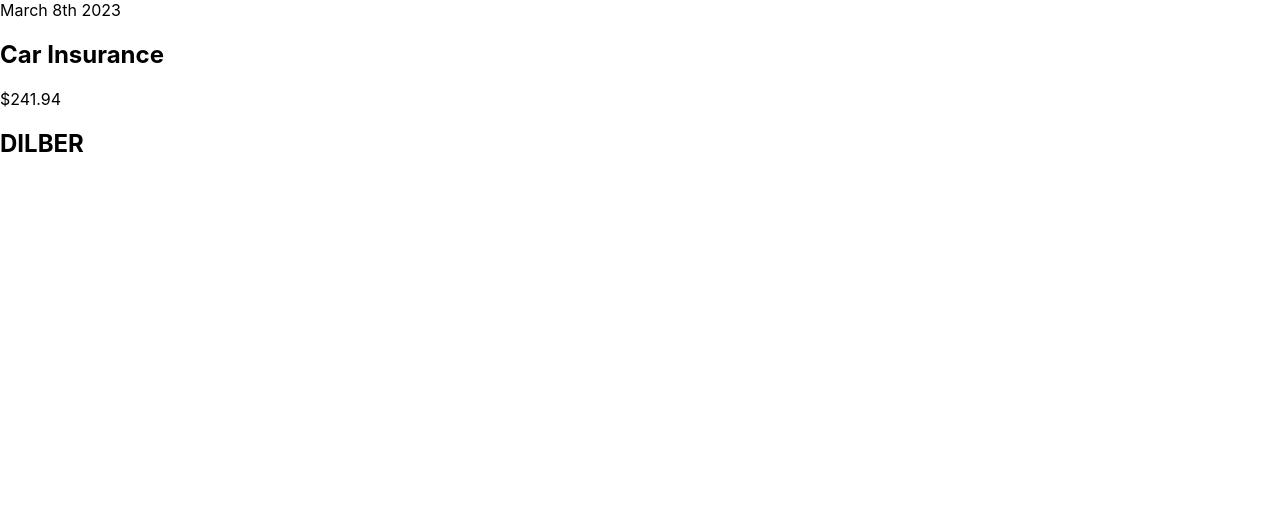
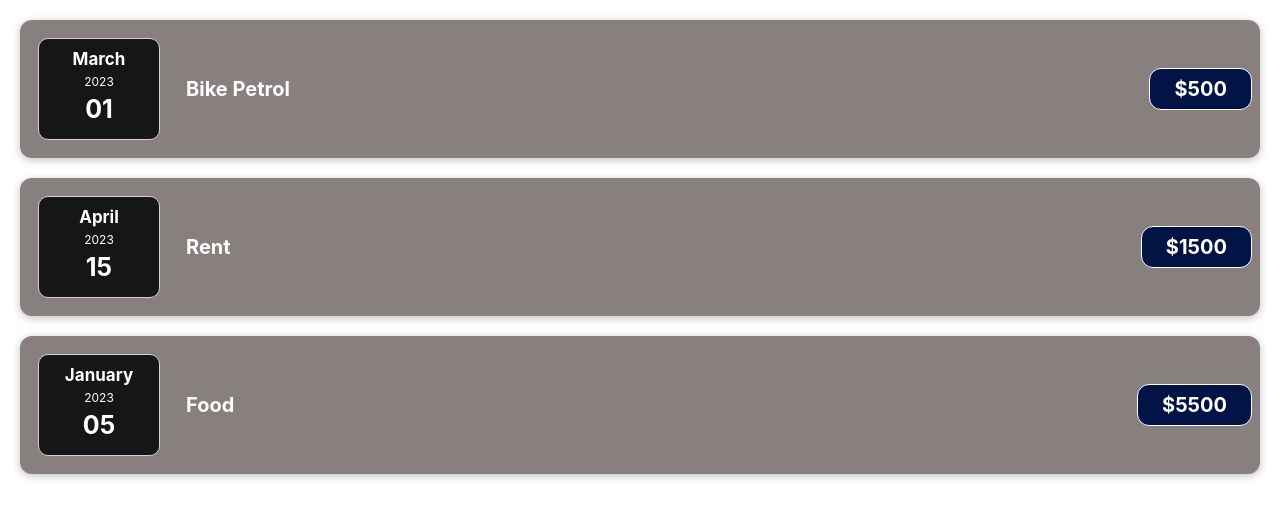
Before and after one commit to DilberHusainKhan/React-complete-guide, a React (Create React App) app in the folder 01-expence-tracker/: page / in a window 1280 px wide. Shown: the top 518 px of the page. Built offline with nearby package versions, Linux system fonts and the light colour scheme.

Commit message:
UPDATE date in expense component

```diff
--- a/01-expence-tracker/src/App.js
+++ b/01-expence-tracker/src/App.js
@@ -1,11 +1,31 @@
 import './App.css';
-import ExpenseItem from './components/ExpenseItem';
+import ExpenseItem from './components/ExpenseItem/ExpenseItem';
 
 function App() {
+  const data =[
+    {
+      id:'e1',
+      title:'Bike Petrol',
+      date:new Date(2023,2,1),
+      price:500.00
+    },{
+      id:'e2',
+      title:'Rent',
+      date:new Date(2023,3,15),
+      price:1500.00
+    },{
+      id:'e3',
+      title:'Food',
+      date:new Date(2023,0,5),
+      price:5500.00
+    }
+  ];
+
+
   return (
     <div>
-      <ExpenseItem/>
-      <h2>DILBER</h2>
+      {data.map((e)=>(<ExpenseItem title={e.title} price={e.price} date ={e.date} />))}
+
     </div>
   );
 }
--- /dev/null
+++ b/01-expence-tracker/src/components/ExpenseDate/ExpenseDate.css
@@ -0,0 +1,29 @@
+.expense-date{
+    background-color: rgb(22, 22, 24);
+    border: 1px solid rgb(214, 207, 207);
+    border-radius: 10px;
+    margin: 10px;
+    padding: 10px;
+    width: 100px;
+
+    color: white;
+    display: flex;
+    flex-direction: column;
+    justify-items: center;
+    align-items:center;
+}
+.expense-date__month{
+    font-weight: bold;
+    font-size: 17px;
+    margin-bottom: 5px;
+}
+.expense-date__year{
+    font-size: 12px;
+    margin-bottom: 5px;
+
+}
+.expense-date__day{
+    font-weight: bold;
+    font-size: 25px;
+    margin-bottom: 5px;
+}
--- /dev/null
+++ b/01-expence-tracker/src/components/ExpenseDate/ExpenseDate.js
@@ -0,0 +1,17 @@
+import React from "react";
+import './ExpenseDate.css'
+
+const ExpenseDate = (data) => {
+  const month = data.date.toLocaleString("en-US", { month: "long" });
+  const day = data.date.toLocaleString("en-US", { day: "2-digit" });
+  const year = data.date.getFullYear();
+  return (
+    <div className="expense-date">
+      <div className="expense-date__month">{month}</div>
+      <div className="expense-date__year">{year}</div>
+      <div className="expense-date__day">{day}</div>
+    </div>
+  );
+};
+
+export default ExpenseDate;
--- a/01-expence-tracker/src/components/ExpenseItem.js
+++ /dev/null
@@ -1,15 +0,0 @@
-import React from 'react'
-
-const ExpenseItem = () => {
-  return (
-    <div>
-        <div>March 8th 2023</div>
-        <div>
-            <h2>Car Insurance</h2>
-            <div>$241.94</div>
-        </div>
-    </div>
-  )
-}
-
-export default ExpenseItem
--- /dev/null
+++ b/01-expence-tracker/src/components/ExpenseItem/ExpenseItem.css
@@ -0,0 +1,57 @@
+.expense-item {
+    display: flex;
+    justify-content: space-between;
+    align-items: center;
+    box-shadow: 0 2px 8px rgba(0, 0, 0, 0.25);
+    padding: 0.5rem;
+    margin: 1rem 0;
+    border-radius: 12px;
+    background-color: #887f7f;
+    margin: 20px 20px 20px 20px ;
+  }
+
+  .expense-item__description {
+    display: flex;
+    flex-direction: column;
+    gap: 1rem;
+    align-items: flex-end;
+    flex-flow: column-reverse;
+    justify-content: flex-start;
+    flex: 1;
+  }
+
+  .expense-item h2 {
+    color: #868585;
+    font-size: 1rem;
+    flex: 1;
+    margin: 0 1rem;
+    color: white;
+  }
+
+  .expense-item__price {
+    font-size: 1rem;
+    font-weight: bold;
+    color: white;
+    background-color: #021446;
+    border: 1px solid white;
+    padding: 0.5rem;
+    border-radius: 12px;
+  }
+
+  @media (min-width: 580px) {
+    .expense-item__description {
+      flex-direction: row;
+      align-items: center;
+      justify-content: flex-start;
+      flex: 1;
+    }
+
+    .expense-item__description h2 {
+      font-size: 1.25rem;
+    }
+
+    .expense-item__price {
+      font-size: 1.25rem;
+      padding: 0.5rem 1.5rem;
+    }
+  }
--- /dev/null
+++ b/01-expence-tracker/src/components/ExpenseItem/ExpenseItem.js
@@ -0,0 +1,17 @@
+import React from 'react'
+import ExpenseDate from '../ExpenseDate/ExpenseDate'
+import './ExpenseItem.css'
+const ExpenseItem = (data) => {
+
+  return (
+    <div className='expense-item'>
+        <ExpenseDate date = {data.date}/>
+        <div className='expense-item__description'>
+            <h2>{data.title}</h2>
+            <div className='expense-item__price'>${data.price}</div>
+        </div>
+    </div>
+  )
+}
+
+export default ExpenseItem
```
